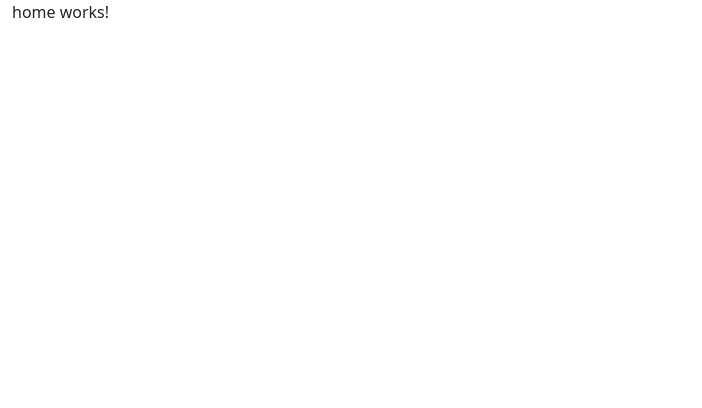
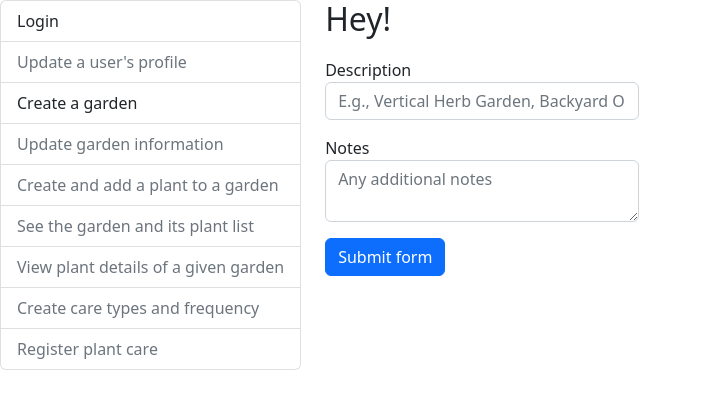
Before and after one commit to GabrielleYnara/BotaniQ-Frontend, an Angular app: page /home/newGarden in a window 1280 px wide. Shown: the top 408 px of the page, without its empty margins (0-702 px from the left). Built offline with nearby package versions, Linux system fonts and the light colour scheme.

Commit message:
Update home to greet the user with their name

```diff
--- a/src/app/auth/login/login.component.ts
+++ b/src/app/auth/login/login.component.ts
@@ -24,6 +24,8 @@ export class LoginComponent {
         next: (response) => {
           console.log("Login successful", response);
           localStorage.setItem("token", response.jwt );
+          // Convert the user object to a JSON string before storing it in local storage
+          localStorage.setItem("userFirstName", response.user.profile.firstName);
           this.router.navigate(['/home']);
         },
         error: (error) => {
--- a/src/app/home/garden/garden-form/garden-form.component.css
+++ b/src/app/home/garden/garden-form/garden-form.component.css
@@ -0,0 +1,3 @@
+.garden-form {
+    margin-top: 20px;
+}
--- a/src/app/home/garden/garden-form/garden-form.component.html
+++ b/src/app/home/garden/garden-form/garden-form.component.html
@@ -1,5 +1,5 @@
-
-<form (ngSubmit)="onSubmit()" class="needs-validation" novalidate>
+<div class="col garden-form">
+  <form (ngSubmit)="onSubmit()" class="needs-validation " novalidate>
     <div class="form-row">
       <div class="col-md-4 mb-3">
         <label for="gardenDescription">Description</label>
@@ -15,12 +15,12 @@
         <!--ToDo add small label to enhance user experience-->
         <textarea [(ngModel)]="notes" [ngModelOptions]="{standalone: true}"
                   class="form-control" id="gardenNotes" placeholder="Any additional notes ">
-
       </textarea>
       </div>
     </div>
     <button class="btn btn-primary" type="submit">Submit form</button>
   </form>
+</div>
 
 <!--ToDo add directives to handle eventlistener-->
 <!--<script>-->
--- a/src/app/home/home.component.html
+++ b/src/app/home/home.component.html
@@ -1 +1,18 @@
-<p>home works!</p>
+<div class="row">
+  <div class="col-sm-auto list-group">
+      <button routerLink="" type="button" class="list-group-item list-group-item-action" >Login</button>
+      <button type="button" class="list-group-item list-group-item-action" disabled>Update a user's profile</button>
+      <button routerLink="newGarden" type="button" class="list-group-item list-group-item-action" >Create a garden</button>
+      <button type="button" class="list-group-item list-group-item-action" disabled>Update garden information</button>
+      <button type="button" class="list-group-item list-group-item-action" disabled>Create and add a plant to a garden</button>
+      <button type="button" class="list-group-item list-group-item-action" disabled>See the garden and its plant list</button>
+      <button type="button" class="list-group-item list-group-item-action" disabled>View plant details of a given garden</button>
+      <button type="button" class="list-group-item list-group-item-action" disabled>Create care types and frequency</button>
+      <button type="button" class="list-group-item list-group-item-action" disabled>Register plant care</button>
+  </div>
+  <div class="col">
+      <h2 *ngIf="userName" >Hey, {{userName}}!</h2>
+      <h2 *ngIf="!userName">Hey!</h2>
+      <router-outlet></router-outlet>
+  </div>
+</div>
--- a/src/app/home/home.component.ts
+++ b/src/app/home/home.component.ts
@@ -1,10 +1,17 @@
-import { Component } from '@angular/core';
-
+import { Component, NgModule , OnInit} from '@angular/core';
 @Component({
   selector: 'app-home',
   templateUrl: './home.component.html',
   styleUrls: ['./home.component.css']
 })
-export class HomeComponent {
+export class HomeComponent implements OnInit {
+  userName: string | null = "";
+
+  ngOnInit(): void {
+    this.userName = localStorage.getItem("userFirstName");
+    if (this.userName === "null"){
+      this.userName = "";
+    }
+  }
 
 }
```
Lines whose indentation alone changed are shown as unchanged.
